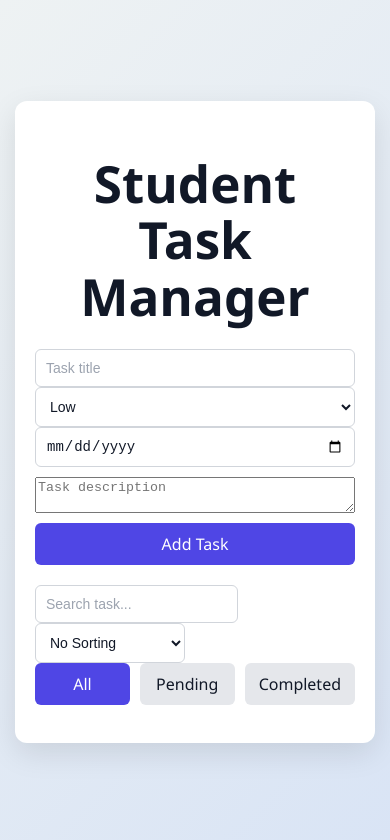
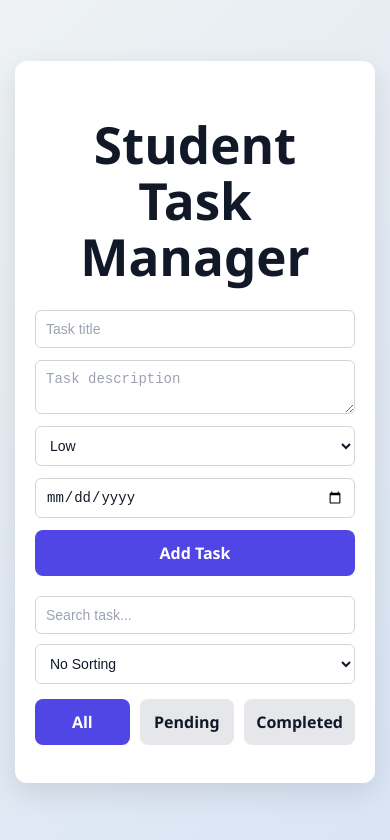
Before and after one commit to RaSiKa610/student-task-manager, a React app in the folder frontend/: page / in a window 390 px wide. Shown: the top 840 px of the page. Built offline with nearby package versions, Linux system fonts and the light colour scheme; no server answers; the HTML template or start-up script is replaced by a standard one.

Commit message:
Fix vertical layout for form and task cards

```diff
--- a/frontend/src/App.css
+++ b/frontend/src/App.css
@@ -32,16 +32,24 @@ h1 {
 }
 
 /* =========================
-   FORM
+   ADD TASK FORM (VERTICAL)
    ========================= */
 form {
-  display: grid;
-  grid-template-columns: 1fr 120px 160px auto;
-  gap: 10px;
+  display: flex;
+  flex-direction: column;
+  gap: 12px;
   margin-bottom: 20px;
 }
 
+form input,
+form textarea,
+form select,
+form button {
+  width: 100%;
+}
+
 input,
+textarea,
 select {
   padding: 10px;
   font-size: 14px;
@@ -51,11 +59,16 @@ select {
   background-color: #ffffff;
 }
 
-input::placeholder {
+textarea {
+  resize: vertical;
+}
+
+input::placeholder,
+textarea::placeholder {
   color: #9ca3af;
 }
 
-/* 🔥 DATE PICKER FIX (VERY IMPORTANT) */
+/* Date picker fix */
 input[type="date"] {
   color: #111827;
 }
@@ -63,20 +76,17 @@ input[type="date"] {
 input[type="date"]::-webkit-calendar-picker-indicator {
   cursor: pointer;
   opacity: 1;
-  filter: invert(0);
 }
 
-/* =========================
-   BUTTONS
-   ========================= */
+/* Buttons */
 button {
-  padding: 10px 14px;
+  padding: 12px;
   border: none;
-  border-radius: 6px;
+  border-radius: 8px;
   cursor: pointer;
   background-color: #4f46e5;
   color: white;
-  font-weight: 500;
+  font-weight: 600;
 }
 
 button:hover {
@@ -84,11 +94,20 @@ button:hover {
 }
 
 /* =========================
+   SEARCH + SORT
+   ========================= */
+.top-controls {
+  display: flex;
+  flex-direction: column;
+  gap: 10px;
+  margin-bottom: 15px;
+}
+
+/* =========================
    FILTER BUTTONS
    ========================= */
 .filters {
   display: flex;
-  justify-content: center;
   gap: 10px;
   margin-bottom: 18px;
 }
@@ -96,6 +115,7 @@ button:hover {
 .filters button {
   background-color: #e5e7eb;
   color: #111827;
+  flex: 1;
 }
 
 .filters button.active {
@@ -104,7 +124,7 @@ button:hover {
 }
 
 /* =========================
-   TASK LIST
+   TASK LIST (VERTICAL CARDS)
    ========================= */
 ul {
   padding: 0;
@@ -114,10 +134,10 @@ ul {
 li {
   list-style: none;
   display: flex;
-  align-items: center;
-  gap: 10px;
+  flex-direction: column;
+  gap: 8px;
   padding: 14px;
-  margin-bottom: 10px;
+  margin-bottom: 12px;
   border-radius: 10px;
   background-color: #ffffff;
   border: 1px solid #e5e7eb;
@@ -129,13 +149,15 @@ li.completed {
   opacity: 0.85;
 }
 
+.overdue {
+  border-left: 4px solid #ef4444;
+}
+
 /* =========================
-   TASK TITLE
+   TASK CONTENT
    ========================= */
 .task-title {
-  flex: 1;
   font-weight: 600;
-  color: #111827;
   word-break: break-word;
 }
 
@@ -144,24 +166,27 @@ li.completed {
   color: #6b7280;
 }
 
-/* =========================
-   META INFO
-   ========================= */
+.task-description {
+  font-size: 13px;
+  color: #4b5563;
+}
+
+/* Meta info */
 .meta {
   font-size: 12px;
   color: #4b5563;
-  margin-top: 4px;
 }
 
 /* =========================
    PRIORITY BADGES
    ========================= */
 .priority {
-  padding: 2px 8px;
+  padding: 3px 10px;
   border-radius: 6px;
   font-size: 12px;
   font-weight: 600;
   text-transform: capitalize;
+  display: inline-block;
 }
 
 .priority.low {
@@ -180,14 +205,15 @@ li.completed {
 }
 
 /* =========================
-   DELETE BUTTON
+   TASK BUTTONS
    ========================= */
+li button {
+  width: 100%;
+  margin-top: 6px;
+}
+
 .delete-btn {
   background-color: #ef4444;
-  color: white;
-  padding: 10px;
-  border-radius: 6px;
-  cursor: pointer;
 }
 
 .delete-btn:hover {
@@ -195,54 +221,8 @@ li.completed {
 }
 
 /* =========================
-   RESPONSIVE DESIGN
+   MODAL
    ========================= */
-@media (max-width: 768px) {
-  #root {
-    padding: 15px;
-  }
-
-  .app-container {
-    padding: 20px;
-  }
-
-  form {
-    grid-template-columns: 1fr;
-  }
-
-  form input,
-  form select,
-  form button {
-    width: 100%;
-  }
-
-  .filters {
-    flex-wrap: wrap;
-  }
-
-  .filters button {
-    flex: 1;
-  }
-
-  li {
-    flex-wrap: wrap;
-    align-items: flex-start;
-  }
-
-  .task-title {
-    width: 100%;
-  }
-
-  .delete-btn {
-    width: 100%;
-    margin-top: 8px;
-  }
-}
-
-.overdue {
-  border-left: 4px solid #ef4444;
-}
-
 .modal {
   position: fixed;
   inset: 0;
@@ -257,9 +237,20 @@ li.completed {
   padding: 20px;
   border-radius: 10px;
   width: 320px;
+  display: flex;
+  flex-direction: column;
+  gap: 10px;
 }
-.task-description {
-  font-size: 13px;
-  color: #4b5563;
-  margin-top: 4px;
+
+/* =========================
+   RESPONSIVE
+   ========================= */
+@media (max-width: 768px) {
+  #root {
+    padding: 15px;
+  }
+
+  .app-container {
+    padding: 20px;
+  }
 }
--- a/frontend/src/App.jsx
+++ b/frontend/src/App.jsx
@@ -106,13 +106,18 @@ function App() {
 
       {/* ================= ADD TASK FORM ================= */}
       <form className="add-form" onSubmit={handleAddTask}>
-        <div className="row">
         <input
           type="text"
           placeholder="Task title"
           value={title}
           onChange={(e) => setTitle(e.target.value)}
           required
+        />
+
+        <textarea
+          placeholder="Task description"
+          value={description}
+          onChange={(e) => setDescription(e.target.value)}
         />
 
         <select
@@ -130,18 +135,12 @@ function App() {
           onChange={(e) => setDueDate(e.target.value)}
           aria-label="Due date"
         />
-        </div>
-
-        <textarea
-          placeholder="Task description"
-          value={description}
-          onChange={(e) => setDescription(e.target.value)}
-        />
 
         <button type="submit" className="add-btn">
           Add Task
         </button>
       </form>
+
 
       {/* ================= SEARCH + SORT ================= */}
       <div className="top-controls">
```
Lines whose indentation alone changed are shown as unchanged.
